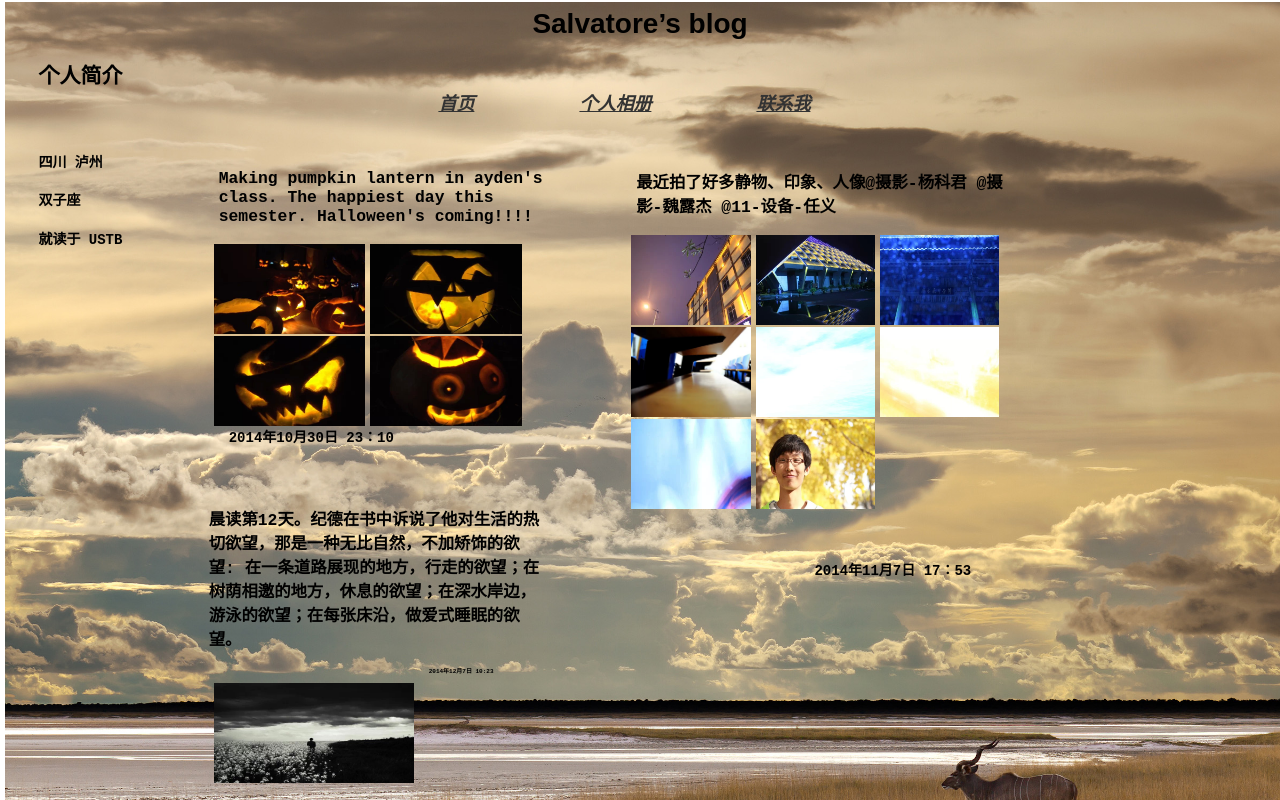
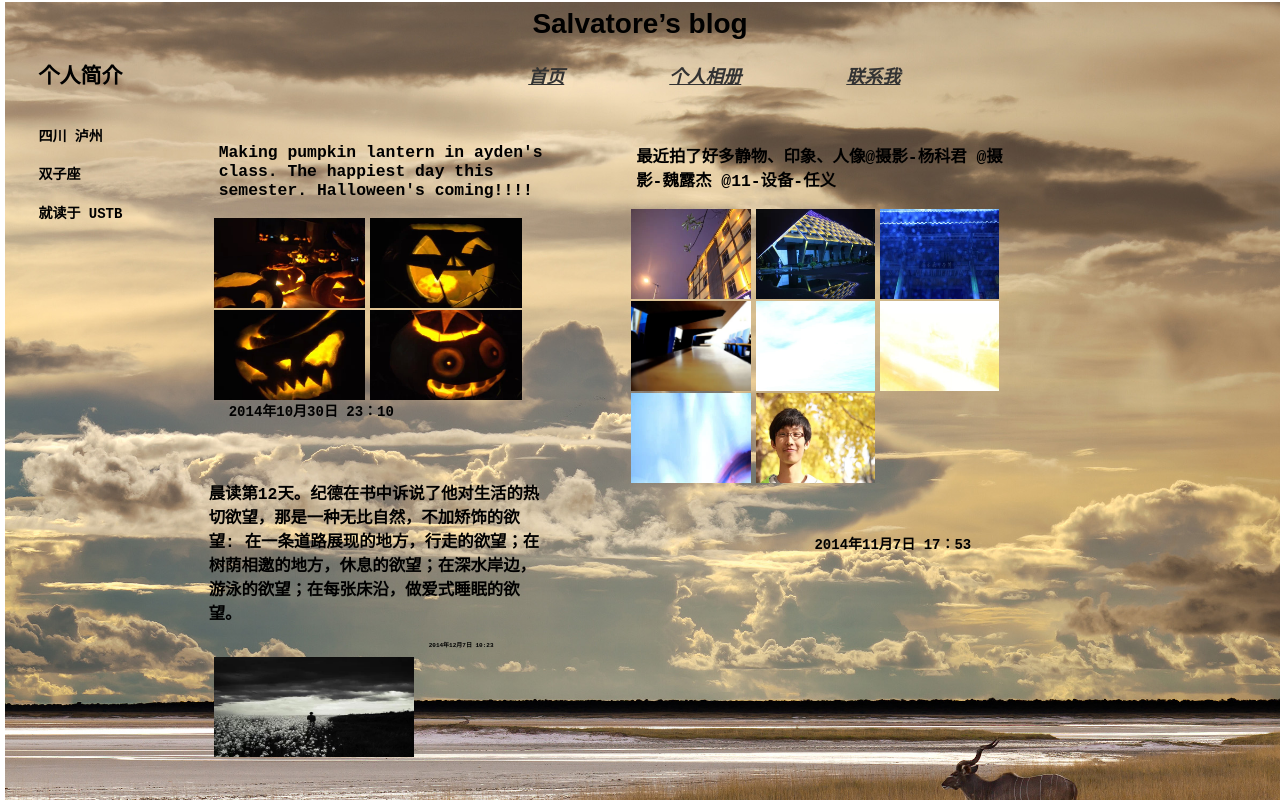
Before and after one commit to zrjaa1/zrjaa1.github.io, a plain HTML site: page index.html in a window 1280 px wide. Drawn offline with Linux system fonts and the light colour scheme.

Commit message:
version 6.0

```diff
--- a/index.html
+++ b/index.html
@@ -34,7 +34,7 @@
 	    <hgroup style=font-family:Arial;>
         <h1><center>Salvatore’s blog	</center></h1>
         <h2>个人简介
-        <nav style=font-size:22px;font-size:18px;font-style:italic;>
+        <nav style=font-size:22px;font-size:18px;font-style:italic;display:inline;>
 	<a style=margin-left:400px  href=file:///home/salvatore/%E6%96%87%E6%A1%A3/web/index.html>首页</a>
 	    <a style=margin-left:100px display=block href=http://user.qzone.qq.com/531372539/4>个人相册</a>
    	    <a href=mailto:531372539@qq.com; style=margin-left:100px;>联系我</a>
```
